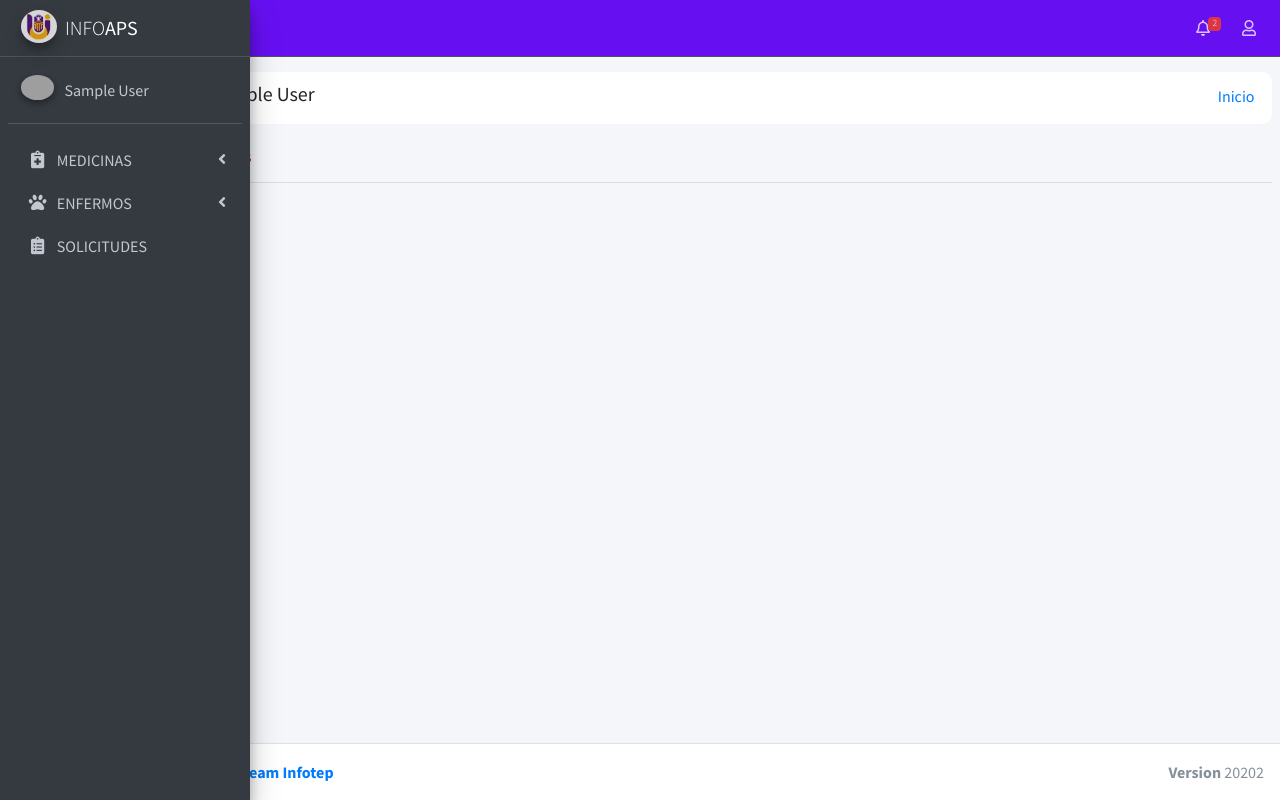
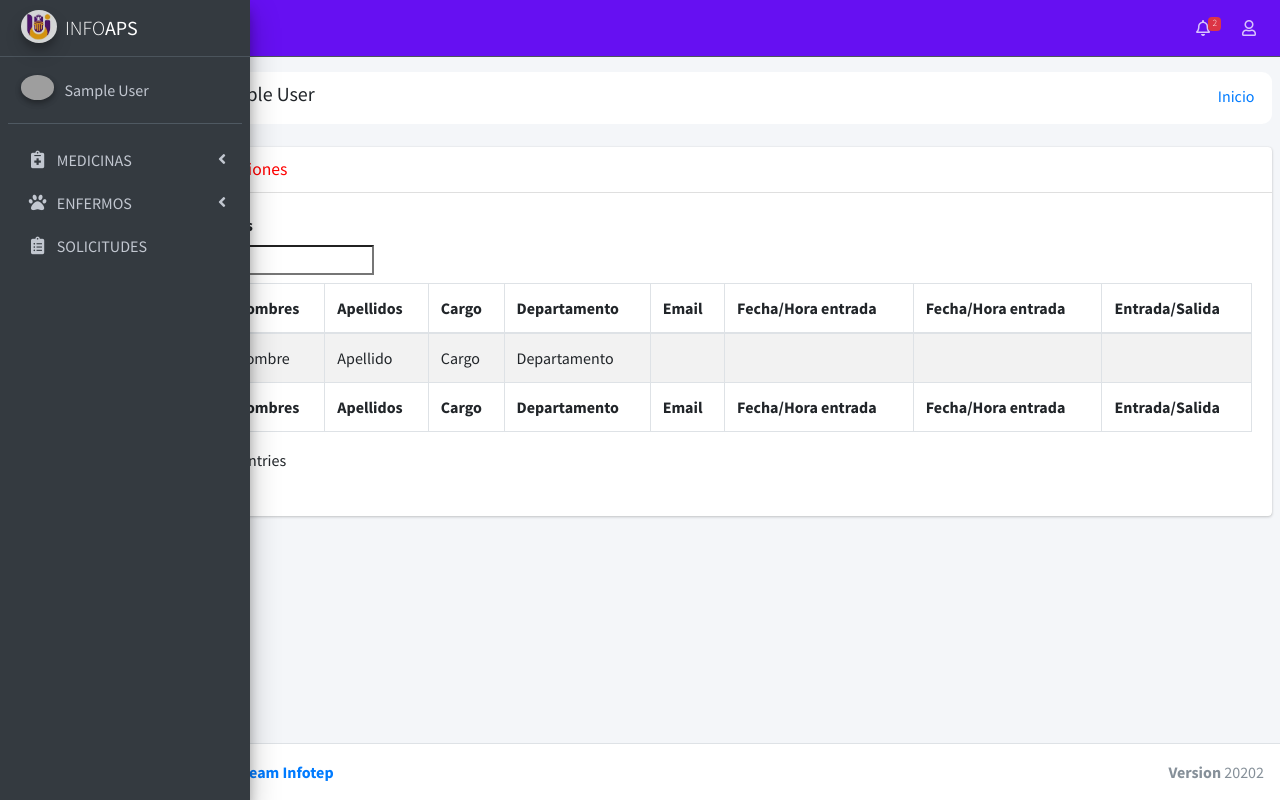
Before and after one commit to MauselPerez/Electiva, a PHP site: page /web_electiva/views_admin/index.php in a window 1280 px wide. Run offline with PHP 8.4, Linux system fonts and the light colour scheme; the visitor is signed in with stand-in values (Sample User, id 1); some libraries are stand-ins or nearby versions; grey boxes are pictures that could not be loaded.

Commit message:
Empezando el reporte de marcaciones

```diff
--- a/templates/base.php
+++ b/templates/base.php
@@ -14,6 +14,9 @@
     <link rel="stylesheet" href="../templates/AdminLTE-3.0.5/plugins/overlayScrollbars/css/OverlayScrollbars.min.css">
     <!-- Google Font: Source Sans Pro -->
     <link href="https://fonts.googleapis.com/css?family=Source+Sans+Pro:300,400,400i,700" rel="stylesheet">
+    <!-- DataTables -->
+    <link rel="stylesheet" href="../templates/AdminLTE-3.0.5/plugins/datatables-bs4/css/dataTables.bootstrap4.min.css">
+    <link rel="stylesheet" href="../templates/AdminLTE-3.0.5/plugins/datatables-responsive/css/responsive.bootstrap4.min.css">
 </head>
 <body class="sidebar-collapse sidebar-mini">
 
@@ -81,19 +84,19 @@
 
 <!-- jQuery -->
 <script src="../templates/AdminLTE-3.0.5/plugins/jquery/jquery.min.js"></script>
-<!-- jQuery UI 1.11.4 -->
-<script src="../templates/AdminLTE-3.0.5/plugins/jquery-ui/jquery-ui.min.js"></script>
 <!-- Bootstrap 4 -->
 <script src="../templates/AdminLTE-3.0.5/plugins/bootstrap/js/bootstrap.bundle.min.js"></script>
-
-<!-- Tempusdominus Bootstrap 4 -->
-<script src="../templates/AdminLTE-3.0.5/plugins/tempusdominus-bootstrap-4/js/tempusdominus-bootstrap-4.min.js"></script>
 <!-- AdminLTE App -->
 <script src="../templates/AdminLTE-3.0.5/dist/js/adminlte.js"></script>
 <!-- AdminLTE dashboard demo (This is only for demo purposes) -->
 <script src="../templates/AdminLTE-3.0.5/dist/js/pages/dashboard.js"></script>
 <!-- AdminLTE for demo purposes -->
 <script src="../templates/AdminLTE-3.0.5/dist/js/demo.js"></script>
+<!-- DataTables -->
+<script src="../templates/AdminLTE-3.0.5/plugins/datatables/jquery.dataTables.min.js"></script>
+<script src="../templates/AdminLTE-3.0.5/plugins/datatables-bs4/js/dataTables.bootstrap4.min.js"></script>
+<script src="../templates/AdminLTE-3.0.5/plugins/datatables-responsive/js/dataTables.responsive.min.js"></script>
+<script src="../templates/AdminLTE-3.0.5/plugins/datatables-responsive/js/responsive.bootstrap4.min.js"></script>
 
 </body>
 </html>
--- a/views_admin/index.php
+++ b/views_admin/index.php
@@ -15,12 +15,56 @@ ob_start();
 
 <div class="row">
     <div class="col-md-12">
-        <h6 style="color: red;">Reporte de Marcaciones</h6>
-        <hr>
+        <div class="card">
+            <div class="card-header">
+                <h6 class="card-title" style="color: red;"> Reporte de Marcaciones </h6>
+            </div>
+            <div class="card-body">
+                <table id="markings" class="table table-bordered table-striped">
+                    <thead>
+                        <tr>
+                            <th>Cedula</th>
+                            <th>Nombres</th>
+                            <th>Apellidos</th>
+                            <th>Cargo</th>
+                            <th>Departamento</th>
+                            <th>Email</th>
+                            <th>Fecha/Hora entrada</th>
+                            <th>Fecha/Hora entrada</th>
+                            <th>Entrada/Salida</th>
+                        </tr>
+                    </thead>
+                    <tbody>
+                        <tr>
+                            <td>123456789</td>
+                            <td>Nombre</td>
+                            <td>Apellido</td>
+                            <td>Cargo</td>
+                            <td>Departamento</td>
+                            <td></td>
+                            <td></td>
+                            <td></td>
+                            <td></td>
+                        </tr>
+                    </tbody>
+                    <tfoot>
+                        <tr>
+                            <th>Cedula</th>
+                            <th>Nombres</th>
+                            <th>Apellidos</th>
+                            <th>Cargo</th>
+                            <th>Departamento</th>
+                            <th>Email</th>
+                            <th>Fecha/Hora entrada</th>
+                            <th>Fecha/Hora entrada</th>
+                            <th>Entrada/Salida</th>
+                        </tr>
+                    </tfoot>
+                </table>
+            </div>
+        </div>
     </div>
 </div>
-
-
 <?php
 // Captura el contenido en una variable
 $content = ob_get_clean();
@@ -28,3 +72,11 @@ $content = ob_get_clean();
 // Incluye la plantilla base
 include '../templates/base.php';
 ?>
+<script>
+    $(document).ready(function () {
+        $("#markings").DataTable({
+            "responsive": true,
+            "autoWidth": false,
+        });
+    });
+</script>
```
